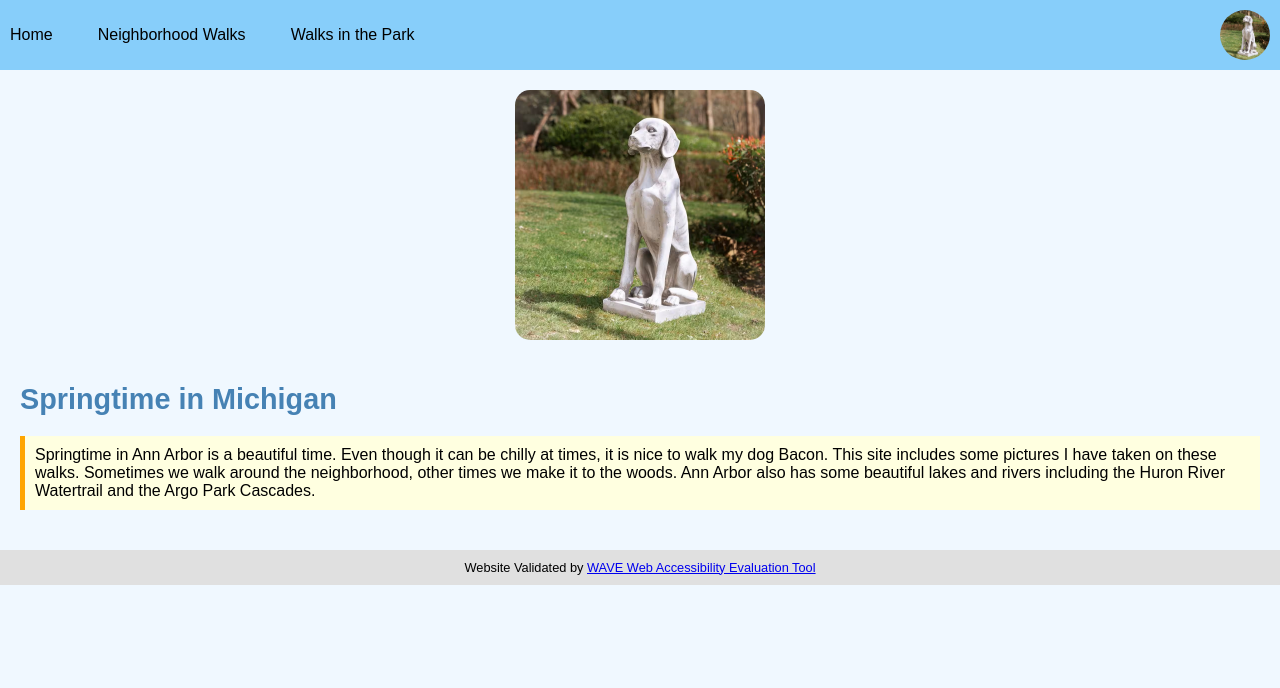
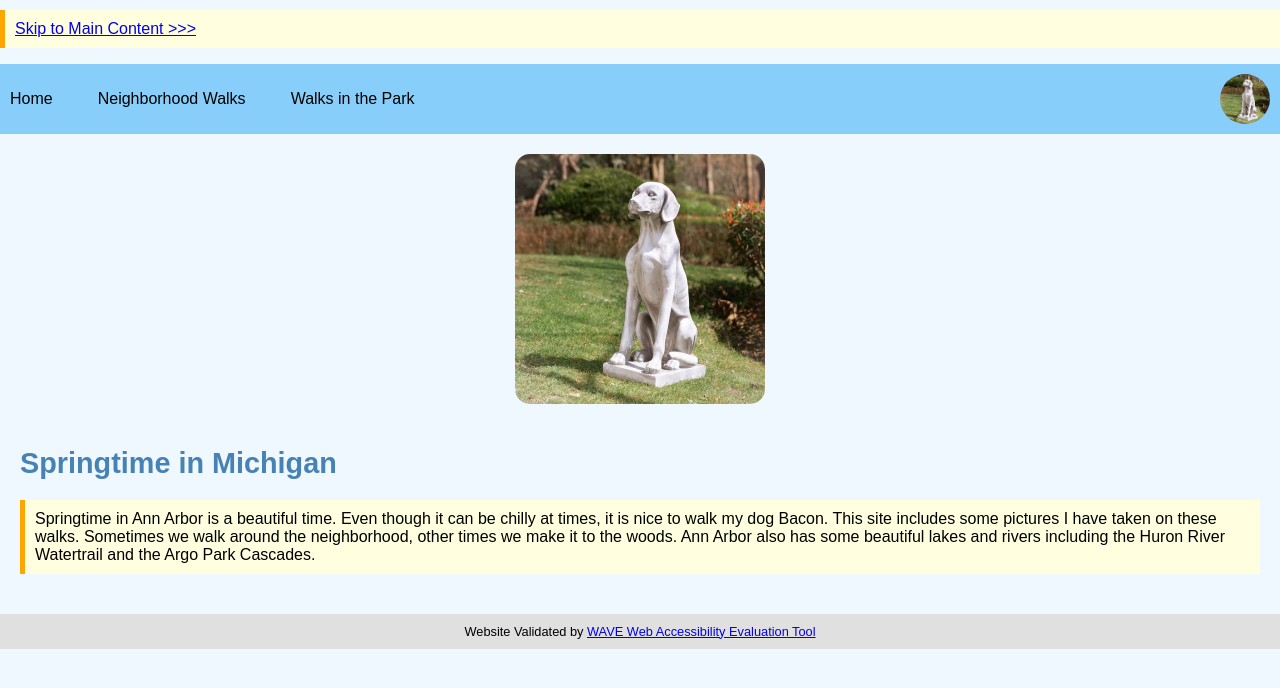
Before and after one commit to Falibo/Advanced-Selectors-and-Display, a plain HTML site: page index.html in a window 1280 px wide. Drawn offline with Linux system fonts and the light colour scheme.

Commit message:
Update index.html

```diff
--- a/index.html
+++ b/index.html
@@ -7,6 +7,9 @@
         <link rel="stylesheet" href="style.css">
     </head>
     <body>
+        <p class="highlight"><a href="parks.html#main-content">Skip to Main
+                Content >>>
+            </a></p>
         <nav>
             <ul>
                 <li><a href="index.html">Home</a></li>
```
